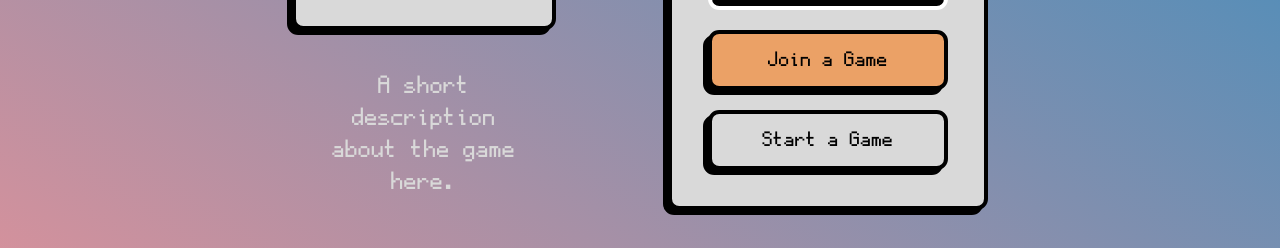
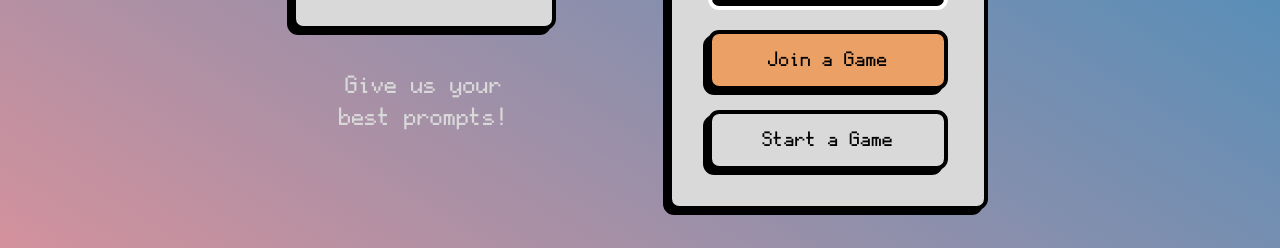
Before and after one commit to dhaulagiri0/PromptIt, a Nuxt app: page / in a window 1280 px wide. Shown: the part 302-550 px from the top of the page. Built offline with nearby package versions, Linux system fonts and the light colour scheme; no server answers.

Commit message:
CRITICAL UPDATE TO TITLE SLOGAN

```diff
--- a/pages/index.vue
+++ b/pages/index.vue
@@ -8,7 +8,7 @@
           </div>
         </WindowCard>
         <div class="text-center p-10">
-         <p class="text-offwhite text-2xl">A short description about the game here.</p>
+         <p class="text-offwhite text-2xl">Give us your best prompts!</p>
         </div>
       </div>
       <div class="right flex-1 basis-1/3 p-4">
```
